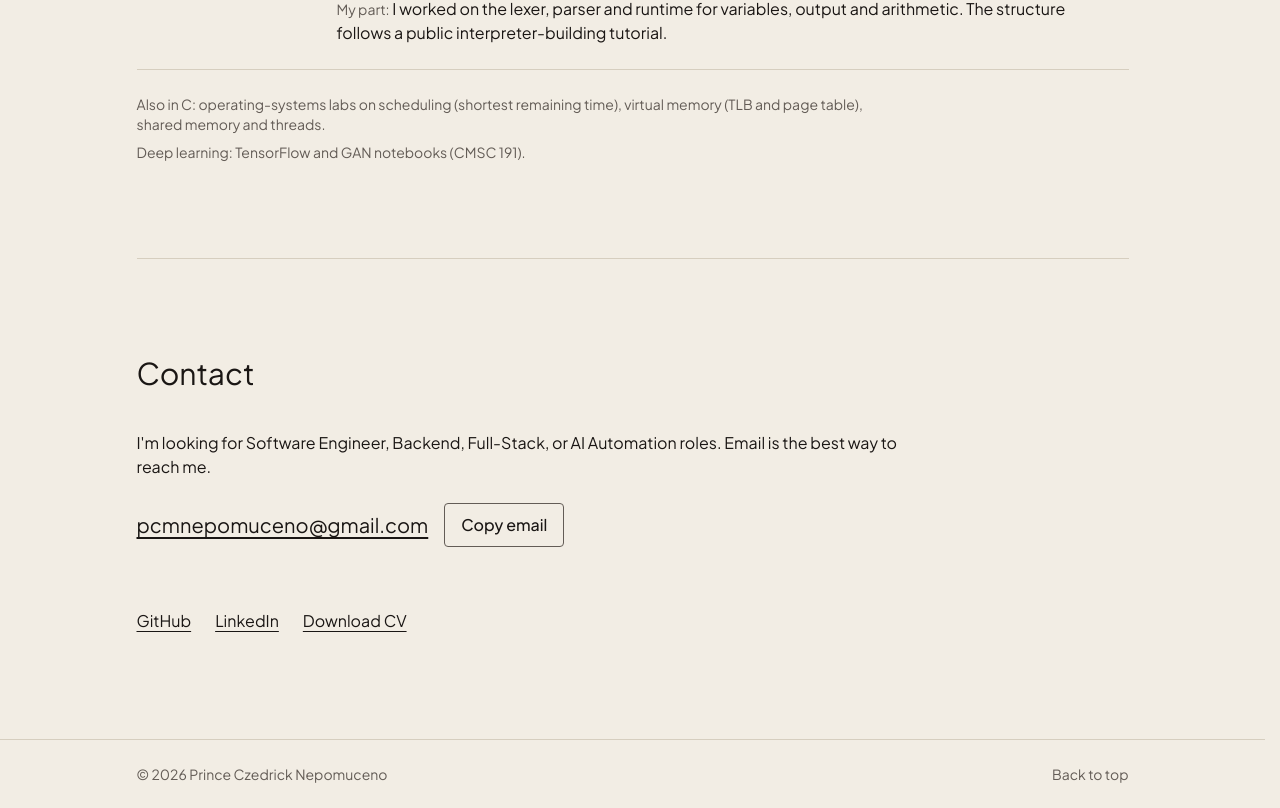
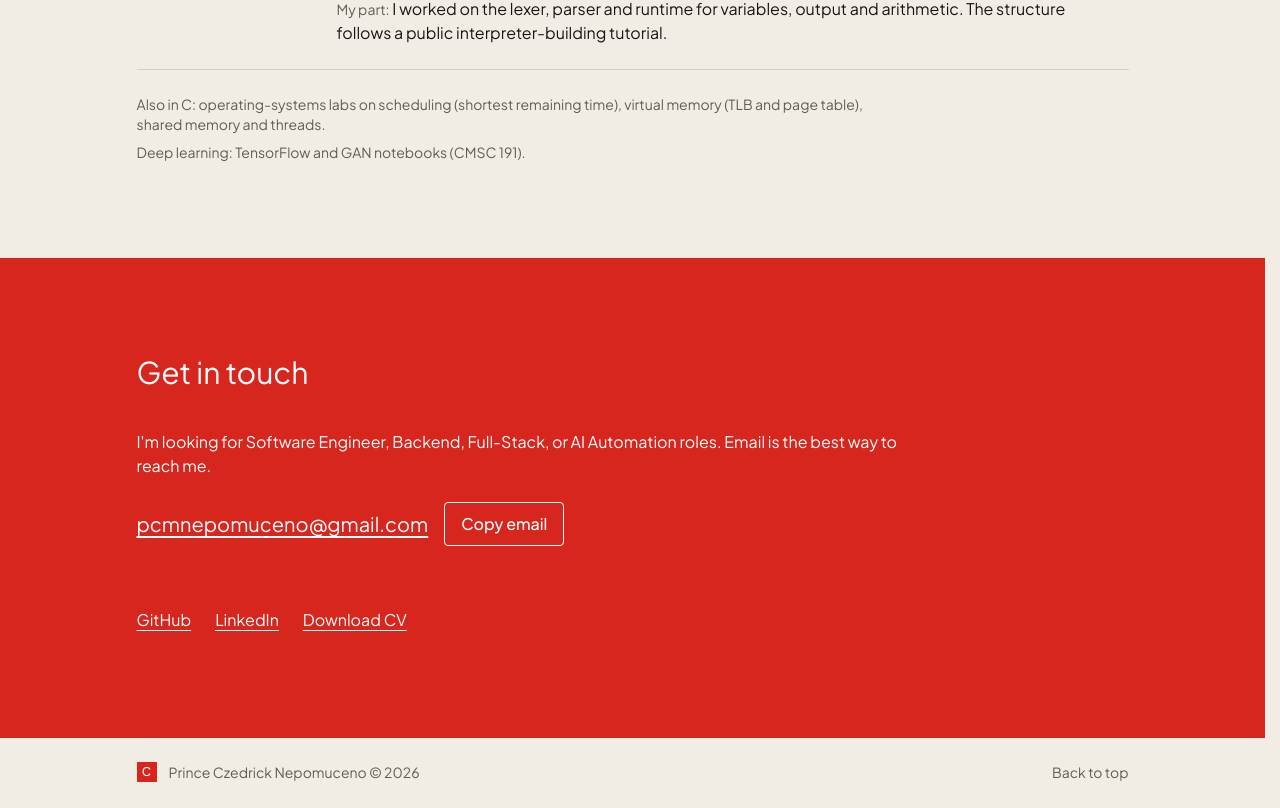
Before and after one commit to pcmnepomuceno/pcmnepomuceno-portfolio, a Next.js app: page / in a window 1280 px wide. Shown: the part 3794-4602 px from the top of the page. Built offline with nearby package versions, Linux system fonts and the light colour scheme.

Commit message:
Redesign PR 5: Contact vermilion band + footer (#38)
* Contact: full-bleed vermilion band with white-only tokens and button inversion

* Footer: seal, name, year and Back to top in one row on the canvas

* Docs: log PR 5 decisions, update status

```diff
--- a/src/app/globals.css
+++ b/src/app/globals.css
@@ -39,6 +39,31 @@
   --color-accent: var(--color-band-foreground);
   background-color: var(--color-band);
   color: var(--color-band-foreground);
+}
+
+/* Contact band: brand red in both themes (the vermilion token is lighter in dark and fails with white).
+   Only white passes on it (5.02:1), so every token inside resolves to white. This covers muted text,
+   hover, borders, the focus outline and ::selection (white highlight, red text). */
+.contact-band {
+  --color-background: #d7261e;
+  --color-foreground: #fff;
+  --color-muted: #fff;
+  --color-accent: #fff;
+  --color-border: #fff;
+  background-color: #d7261e;
+  color: #fff;
+}
+
+/* Buttons on the band invert on hover and keyboard focus (red on white, 5.02:1); links stay underline-only.
+   Unlayered, so it wins over the utility classes. */
+.contact-band button:is(:hover, :focus-visible) {
+  background-color: #fff;
+  color: #d7261e;
+}
+@media (prefers-reduced-motion: no-preference) {
+  .contact-band button {
+    transition-duration: 100ms;
+  }
 }
 
 @theme inline {
--- a/src/app/layout.tsx
+++ b/src/app/layout.tsx
@@ -3,6 +3,7 @@ import { Plus_Jakarta_Sans } from "next/font/google";
 import { ThemeProvider } from "next-themes";
 import CommandPalette from "@/components/CommandPalette";
 import SiteNav from "@/components/SiteNav";
+import Seal from "@/components/ui/Seal";
 import ThemeToggle from "@/components/ui/ThemeToggle";
 import { backToTop, profile, siteDescription, siteUrl, skipLink } from "@/content";
 import "./globals.css";
@@ -43,10 +44,17 @@ export default function RootLayout({ children }: LayoutProps<"/">) {
             </SiteNav>
           </header>
           {children}
-          <footer className="border-t border-border">
+          {/* On the canvas, not the red band: it also closes the case study, and the red seal would vanish on red.
+              No top hairline: the red band's edge (home) or the credit line's hairline (case study) separates it. */}
+          <footer>
             <div className="mx-auto flex max-w-5xl flex-wrap items-center justify-between gap-x-6 px-4 py-3 text-sm text-muted">
-              <p>
-                © {new Date().getFullYear()} {profile.name}
+              <p className="flex items-center gap-3">
+                <Seal className="size-5 text-xs" />
+                {/* Short name below sm so the footer stays one row at 320px. */}
+                <span>
+                  <span className="sm:hidden">{profile.shortName}</span>
+                  <span className="hidden sm:inline">{profile.name}</span> © {new Date().getFullYear()}
+                </span>
               </p>
               <a
                 href="#main"
--- a/src/app/page.tsx
+++ b/src/app/page.tsx
@@ -5,7 +5,7 @@ import Hero from "@/components/sections/Hero";
 import Projects from "@/components/sections/Projects";
 import Skills from "@/components/sections/Skills";
 
-// Sections sit in one centered column; a color band (Projects, Experience) spans the full width behind its column.
+// Sections sit in one centered column; a color band (Projects, Experience, Contact) spans the full width behind its column.
 const column = "mx-auto max-w-5xl px-4";
 
 export default function Home() {
@@ -27,7 +27,11 @@ export default function Home() {
       <div className={column}>
         <Skills />
         <Foundations />
-        <Contact />
+      </div>
+      <div className="contact-band">
+        <div className={column}>
+          <Contact />
+        </div>
       </div>
     </main>
   );
--- a/src/components/sections/Contact.tsx
+++ b/src/components/sections/Contact.tsx
@@ -1,13 +1,14 @@
 import CopyEmail from "@/components/ui/CopyEmail";
 import { textLink } from "@/components/ui/links";
-import { contactIntro, cv, profile } from "@/content";
+import { contactHeading, contactIntro, cv, profile } from "@/content";
 
+// Sits on the red band (see .contact-band in globals.css): every color token inside resolves to white.
 export default function Contact() {
   const { links } = profile;
 
   return (
-    <section id="contact" className="space-y-10 border-t border-border py-16 md:py-24">
-      <h2 className="text-3xl">Contact</h2>
+    <section id="contact" className="space-y-10 py-16 md:py-24">
+      <h2 className="text-3xl">{contactHeading}</h2>
       <div className="space-y-6">
         <p className="max-w-prose">{contactIntro}</p>
         <CopyEmail />
--- a/src/content.ts
+++ b/src/content.ts
@@ -74,6 +74,8 @@ export const siteUrl = "https://pcmnepomuceno.vercel.app";
 
 export const siteDescription =
   "Prince Czedrick Nepomuceno is a full-stack developer and UP Los Baños Computer Science graduate. Projects include a Steam review analyzer and CosRec, a hybrid image-text search system.";
+
+export const contactHeading = "Get in touch";
 
 export const contactIntro =
   "I'm looking for Software Engineer, Backend, Full-Stack, or AI Automation roles. Email is the best way to reach me.";
```
Also changed, not shown: 2 other files (tests, documents, lock files or other folders).
